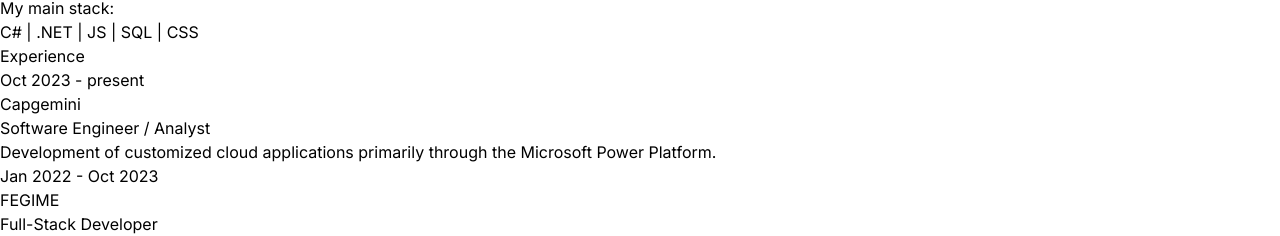
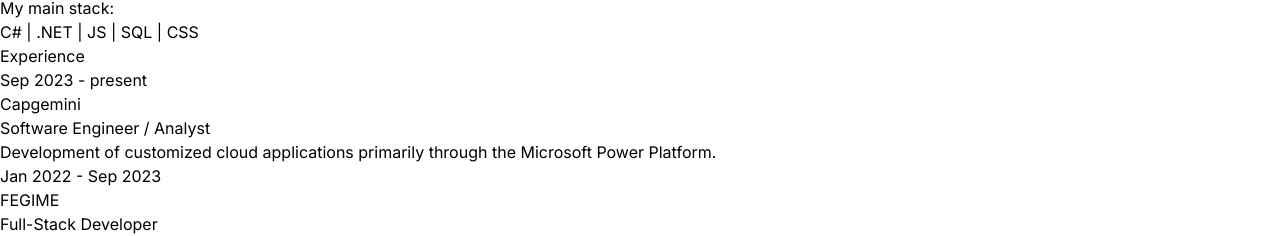
Before and after one commit to AfonsoPint0/nextjs-cv, a Next.js app: page / in a window 1280 px wide. Shown: the part 570-806 px from the top of the page. Built offline with nearby package versions, Linux system fonts and the light colour scheme.

Commit message:
ACP - bug fix

```diff
--- a/app/components/Home/Experience.js
+++ b/app/components/Home/Experience.js
@@ -11,7 +11,7 @@
                     <AppearFromRight>
                         <li className="mb-10 ms-4">
                             <div className="absolute w-3 h-3 rounded-full mt-1.5 -start-1.5 bg-zinc-600 dark:bg-white"></div>
-                            <time className="mb-1 text-base font-normal leading-none text-zinc-600 dark:text-zinc-400">Oct 2023 - present</time>
+                            <time className="mb-1 text-base font-normal leading-none text-zinc-600 dark:text-zinc-400">Sep 2023 - present</time>
                             <div className="border-2 hover:border-dotted p-2 dark:border-white border-zinc-700">
                                 <div className="text-2xl">Capgemini</div>
                                 <div className="pl-1">
@@ -24,7 +24,7 @@
                     <AppearFromRight>
                         <li className="mb-10 ms-4">
                             <div className="absolute w-3 h-3 rounded-full mt-1.5 -start-1.5 bg-zinc-600 dark:bg-white"></div>
-                            <time className="mb-1 text-base font-normal leading-none text-zinc-600 dark:text-zinc-400">Jan 2022 - Oct 2023</time>
+                            <time className="mb-1 text-base font-normal leading-none text-zinc-600 dark:text-zinc-400">Jan 2022 - Sep 2023</time>
                             <div className="border-2 hover:border-dotted p-2 dark:border-white border-zinc-700">
                                 <div className="text-2xl">FEGIME</div>
                                 <div className="pl-1">
```
